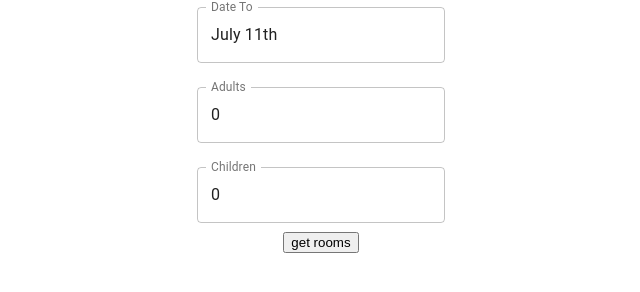
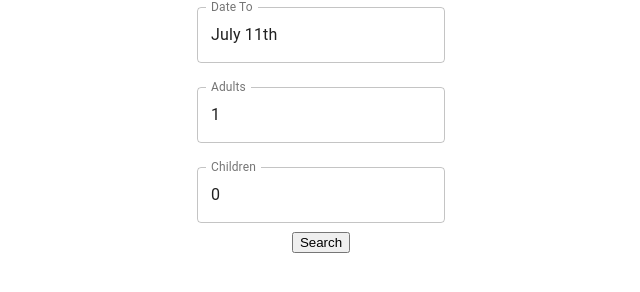
Before and after one commit to jurisportfolio/rooms-avail, a React (Create React App) app: page / in a window 1280 px wide. Shown: the part 152-444 px from the top of the page, without its empty margins (319-959 px from the left). Built offline with nearby package versions, Linux system fonts and the light colour scheme.

Commit message:
fetch data works; ready to merge

```diff
--- a/src/App.js
+++ b/src/App.js
@@ -9,7 +9,7 @@ import fetchRoomsData from './utilities/fetchFunctions';
 const App = () => {
 
   const [visitors, setVisitors] = useState({
-    adultsNumber: 0,
+    adultsNumber: 1,
     childrenNumber: 0
   });
   const [dateFrom, setDateFrom] = useState(new Date());
@@ -20,16 +20,19 @@ const App = () => {
 
   const handleChangeVisitors = name => event => {
     setVisitors({ ...visitors, [name]: event.target.value });
+    handleSearch();
   };
   const handleChangeDateFrom = date => {
     setDateFrom(date);
     if (date > dateTo) { setDateTo(date) };
+    handleSearch();
   }
   const handleChangeDateTo = date => {
     setDateTo(date);
     if (date < dateFrom) { setDateFrom(date) };
+    handleSearch();
   }
-  const handleClick = () => {
+  const handleSearch = () => {
     setRoomsData(null);
     setIsLoading(true);
     fetchRoomsData(
@@ -56,7 +59,7 @@ const App = () => {
         handleChangeDateFrom={handleChangeDateFrom}
         handleChangeDateTo={handleChangeDateTo} />
 
-      <button onClick={handleClick}>get rooms</button>
+      <button onClick={handleSearch}>Search</button>
 
       <ListContainer
         roomsData={roomsData}
--- a/src/components/FormGuestsNumberContainer.js
+++ b/src/components/FormGuestsNumberContainer.js
@@ -22,7 +22,7 @@ const FormGuestsNumberContainer = (props) => {
             shrink: true,
           }}
           inputProps={{
-            min: 0
+            min: 1
           }}
           margin="normal"
           variant="outlined"
--- a/src/components/ListContainer.js
+++ b/src/components/ListContainer.js
@@ -8,7 +8,7 @@ const ListContainer = (props) => {
     <div>
       <div>
         {isLoading ? <CircularProgress /> : null}
-        {error ? <h2>{error}</h2> : null}
+        {error ? <h2>{error.toString()}</h2> : null}
         {roomsData ? <RoomsListComponent roomsData={roomsData} /> : null}
       </div>
     </div>
--- a/src/utilities/fetchFunctions.js
+++ b/src/utilities/fetchFunctions.js
@@ -20,6 +20,7 @@ export default function fetchRoomsData(fetchParams, callback) {
   console.log('url: ', url);
   jsonp(
     url,
+    { timeout: 6000 },
     (error, data) => callback(error, data)
   );
 }
```
